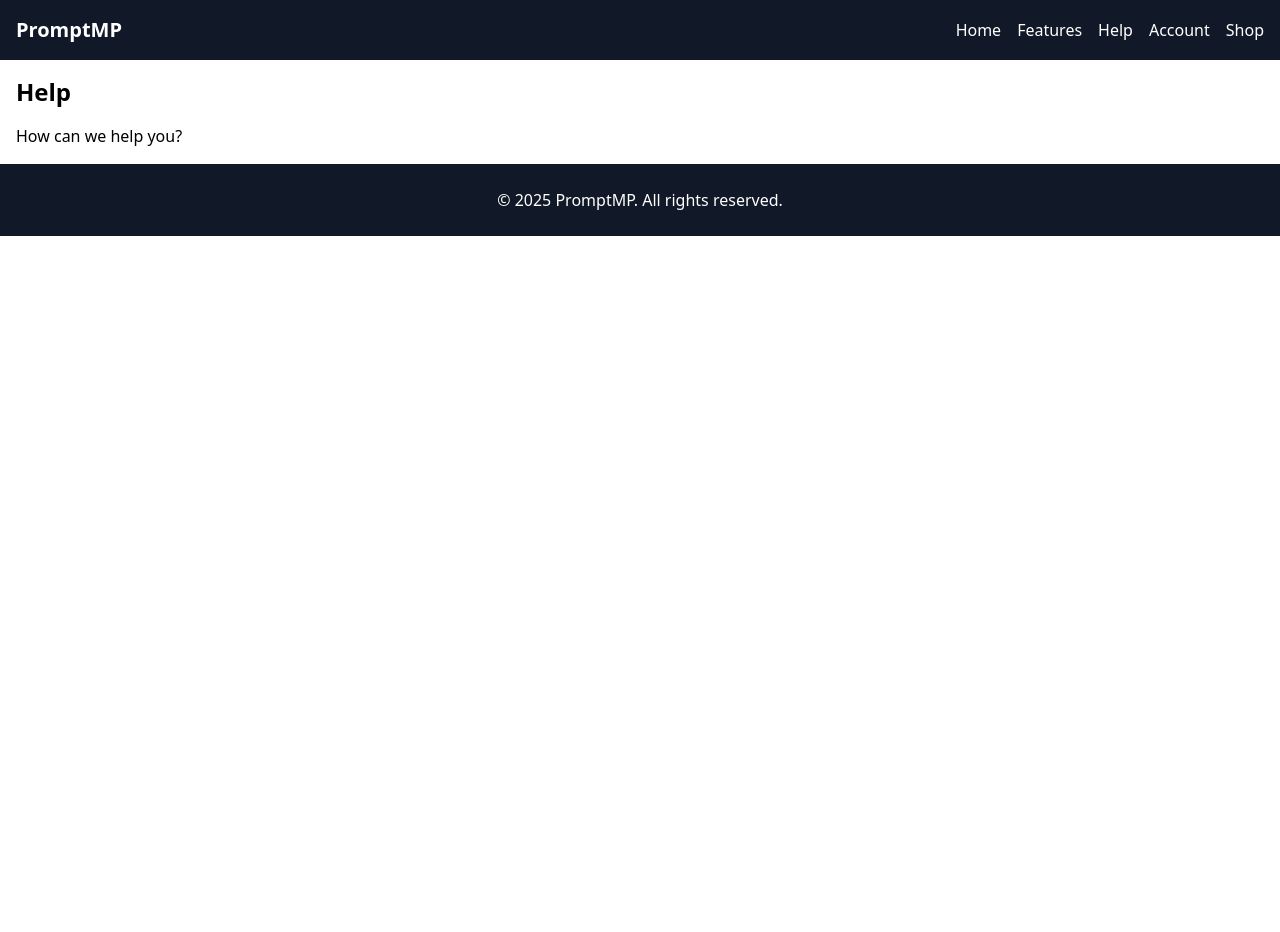
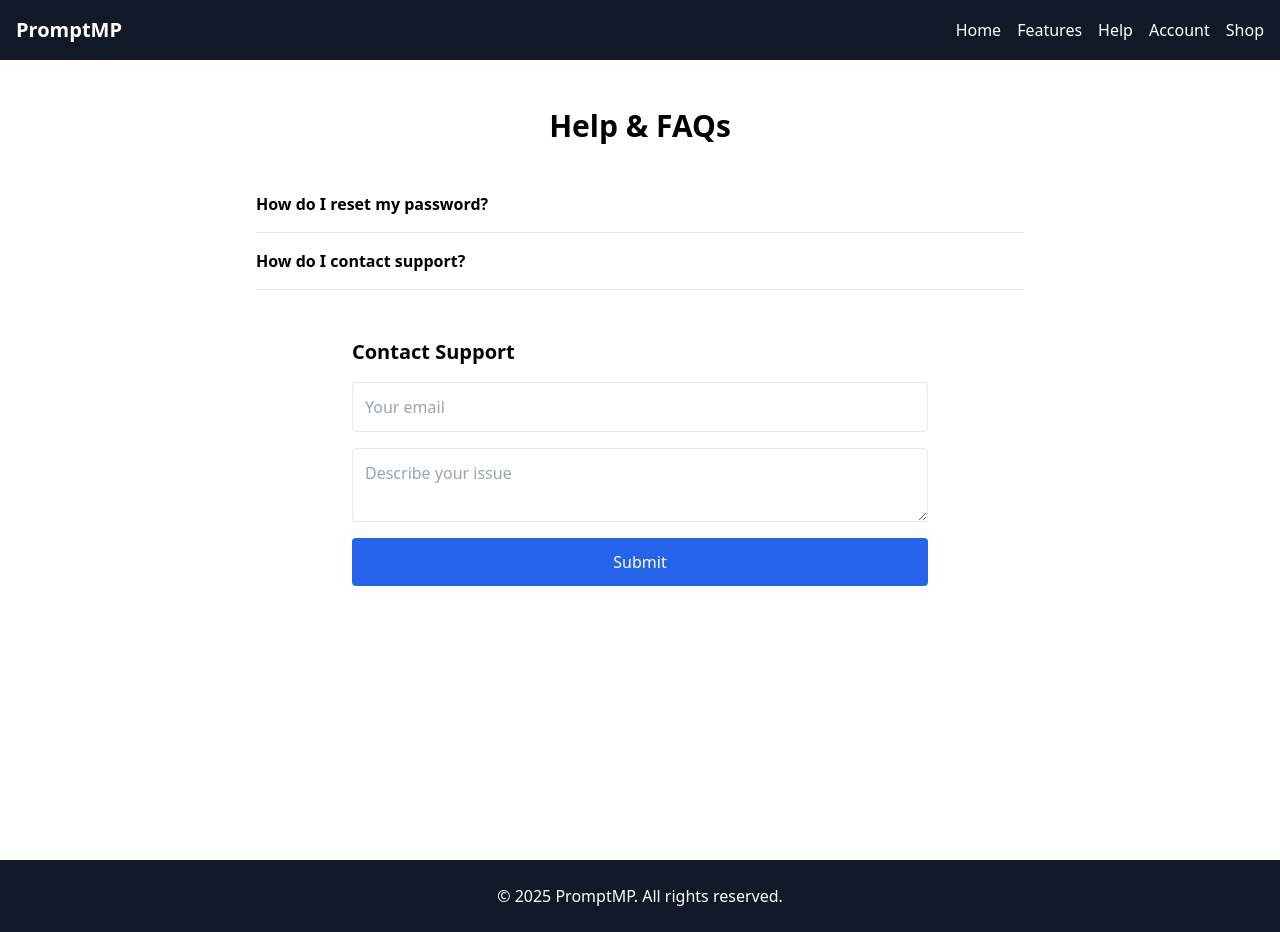
Before and after one commit to Oaric/promptmp-website, a React app: page /help in a window 1280 px wide. Before the commit the page ends 800 px from the top, so only its background shows below. Built offline with nearby package versions, Linux system fonts and the light colour scheme.

Commit message:
Refactor Help component and add FAQs section

```diff
--- a/src/pages/Help.jsx
+++ b/src/pages/Help.jsx
@@ -1,12 +1,30 @@
-import React from "react";
+import React from 'react';
+import FAQItem from '../components/FAQItem';
 
-function Help() {
+export default function Help() {
+  const faqs = [
+    { q: "How do I reset my password?", a: "Go to your account settings and click 'Reset Password'." },
+    { q: "How do I contact support?", a: "Use the form below or email support@promptmp.com." },
+  ];
+
   return (
-    <section className="p-4">
-      <h1 className="text-2xl font-bold mb-4">Help</h1>
-      <p>How can we help you?</p>
-    </section>
+    <div className="min-h-screen px-6 py-12">
+      <h2 className="text-3xl font-bold mb-8 text-center">Help & FAQs</h2>
+
+      <section className="max-w-3xl mx-auto mb-12">
+        {faqs.map((faq, index) => (
+          <FAQItem key={index} question={faq.q} answer={faq.a} />
+        ))}
+      </section>
+
+      <section className="max-w-xl mx-auto">
+        <h3 className="text-xl font-bold mb-4">Contact Support</h3>
+        <form action="https://formspree.io/f/YOUR_FORM_ID" method="POST" className="flex flex-col gap-4">
+          <input type="email" name="email" placeholder="Your email" required className="border p-3 rounded"/>
+          <textarea name="message" placeholder="Describe your issue" required className="border p-3 rounded"></textarea>
+          <button type="submit" className="bg-blue-600 text-white px-6 py-3 rounded hover:bg-blue-700">Submit</button>
+        </form>
+      </section>
+    </div>
   );
 }
-
-export default Help;
```
